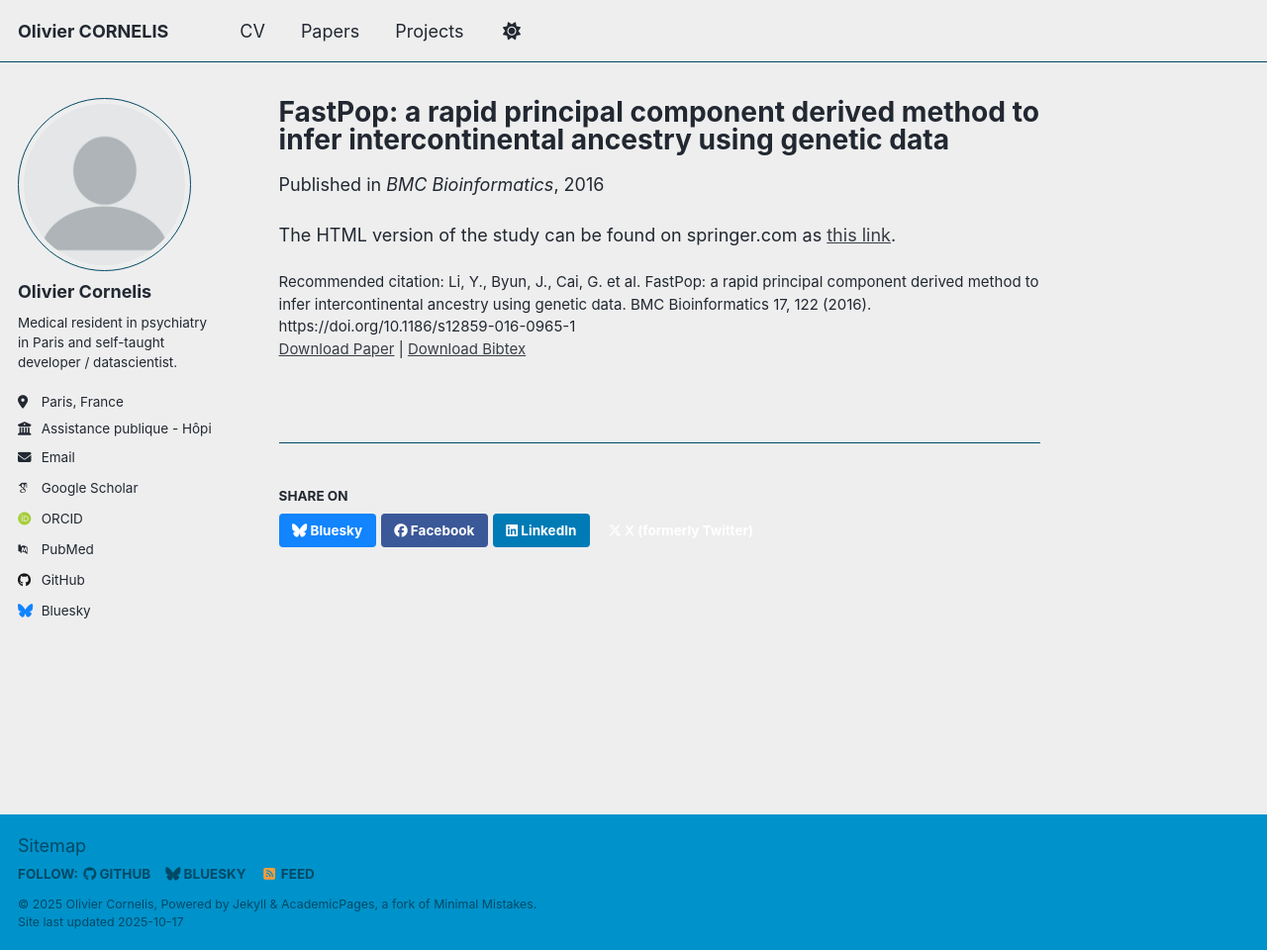
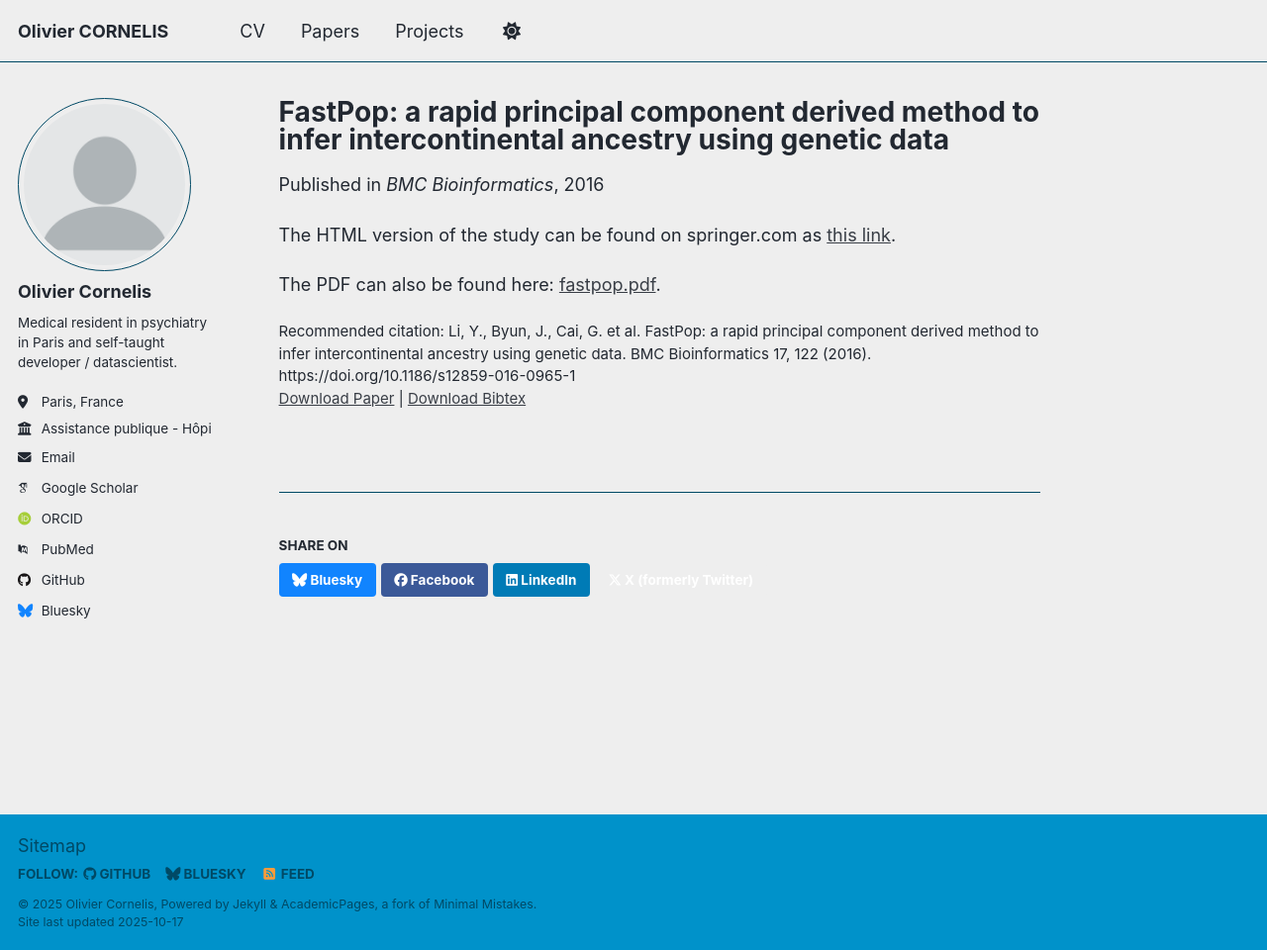
Before and after one commit to thiswillbeyourgithub/website, a Jekyll site: the page built from _publications/2016-03-09-fastpop.md, in a window 1280 px wide and 960 px high. Shown: the whole window at 99% size. Built offline with Jekyll 4.4.1, drawn with Linux system fonts in a browser that asks for light colours; some web fonts are replaced; a script that is not in the unit is left out.

Commit message:
also add the fastpop pdf link in the doc of the publi
Signed-off-by: thiswillbeyourgithub <26625900+thiswillbeyourgithub@users.noreply.github.com>

```diff
--- a/_publications/2016-03-09-fastpop.md
+++ b/_publications/2016-03-09-fastpop.md
@@ -14,3 +14,5 @@ bibtexurl: 'https://olicorne.org/files/fastpop.bib'
 citation: 'Li, Y., Byun, J., Cai, G. et al. FastPop: a rapid principal component derived method to infer intercontinental ancestry using genetic data. BMC Bioinformatics 17, 122 (2016). https://doi.org/10.1186/s12859-016-0965-1'
 ---
 The HTML version of the study can be found on springer.com as [this link](https://link.springer.com/article/10.1186/s12859-016-0965-1).
+
+The PDF can also be found here: [fastpop.pdf](https://olicorne.org/files/fastpop.pdf).
```
